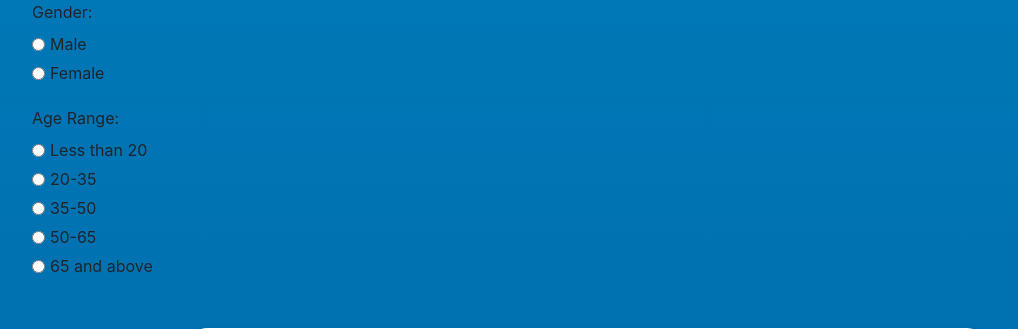
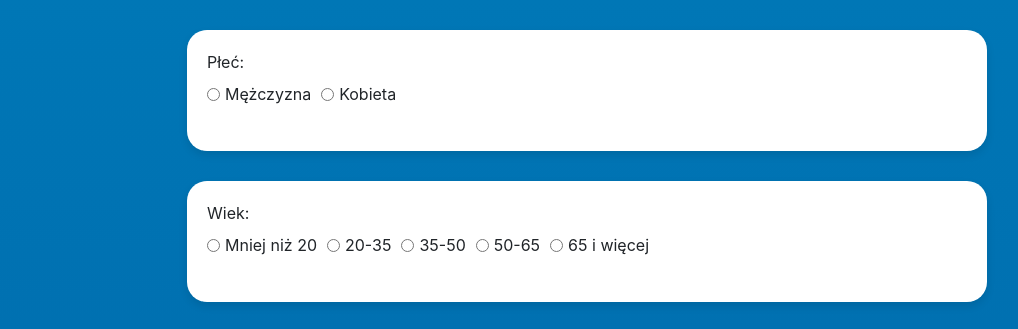
Before and after one commit to ThetaMTX/studiaprojekt, a Django app: page /survey/ in a window 1280 px wide. Shown: the top 329 px of the page, without its empty margins (53-1071 px from the left). Run offline with Django 4.2, Linux system fonts and the light colour scheme; data comes from the database, SQL or seed files in the repository; some libraries are stand-ins or nearby versions.

```diff
--- a/static/style.css
+++ b/static/style.css
@@ -87,7 +87,7 @@ main p {
 }
 
 .question {
-  margin: 45px auto;
+  margin: 30px auto;
   padding: 20px;
   max-width: 800px;
   background-color: #fff;
@@ -156,7 +156,10 @@ img {
 
 .radio-group {
   display: flex;
-  flex-direction: column;
+  flex-direction: row;
+  flex-wrap: wrap;
+  gap: 10px;
+  margin-bottom: 20px;
 }
 
 .radio-group label {
--- a/templates/survey.html
+++ b/templates/survey.html
@@ -5,25 +5,25 @@
   <link rel="stylesheet" href="{% static './style.css' %}">
   <form method="post" action="{% url 'thank_you' %}">
     {% csrf_token %}
-    <div class="form-group">
-      <label>Gender:</label>
+    <div class="question">
+      <label>Płeć:</label>
       <div class="radio-group">
         <label>
           <input type="radio" name="gender" value="M" required>
-          <span>Male</span>
+          <span>Mężczyzna</span>
         </label>
         <label>
-          <input type="radio" name="gender" value="F" required>
-          <span>Female</span>
+          <input type="radio" name="gender" value="K" required>
+          <span>Kobieta</span>
         </label>
       </div>
     </div>
-    <div class="form-group">
-      <label>Age Range:</label>
+    <div class="question">
+      <label>Wiek:</label>
       <div class="radio-group">
         <label>
           <input type="radio" name="age_range" value="<20" required>
-          <span>Less than 20</span>
+          <span>Mniej niż 20</span>
         </label>
         <label>
           <input type="radio" name="age_range" value="20-35" required>
@@ -39,7 +39,7 @@
         </label>
         <label>
           <input type="radio" name="age_range" value="65+" required>
-          <span>65 and above</span>
+          <span>65 i więcej</span>
         </label>
       </div>
     </div>
```
